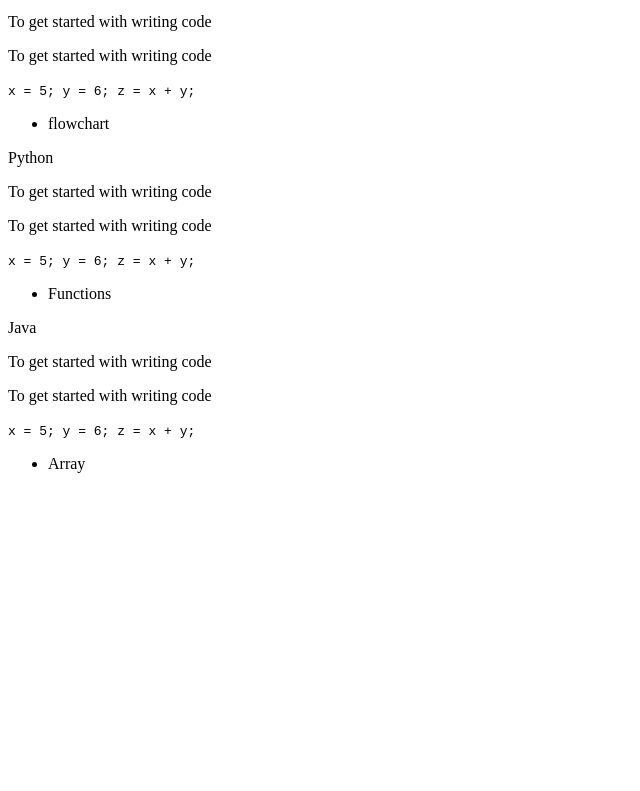
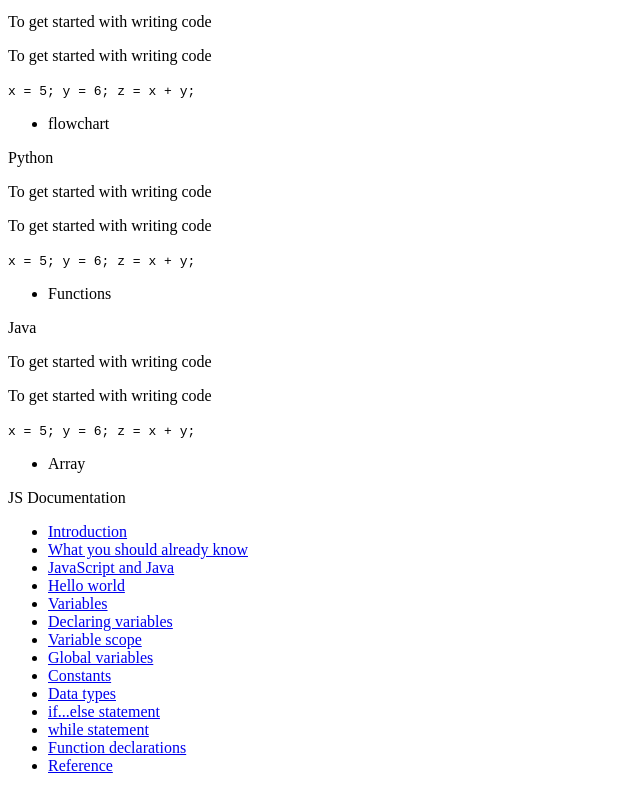
Before and after one commit to Enekwestanley/stanley-oshane, a plain HTML site: page index.html in a window 1280 px wide. Shown: the part 421-1212 px from the top of the page, without its empty margins (0-640 px from the left). Before the commit the page ends 910 px from the top, so only its background shows below. Drawn offline with Linux system fonts and the light colour scheme.

Commit message:
Update index.html

```diff
--- a/index.html
+++ b/index.html
@@ -81,6 +81,40 @@
 </ul>
         </section>
         </section>
+       <nav id="navbar">
+  <header>JS Documentation</header>
+  <ul>
+    <li><a class="nav-link" href="#Introduction">Introduction</a></li>
+    <li>
+      <a class="nav-link" href="#What_you_should_already_know"
+        >What you should already know</a
+      >
+    </li>
+    <li>
+      <a class="nav-link" href="#JavaScript_and_Java">JavaScript and Java</a>
+    </li>
+    <li><a class="nav-link" href="#Hello_world">Hello world</a></li>
+    <li><a class="nav-link" href="#Variables">Variables</a></li>
+    <li>
+      <a class="nav-link" href="#Declaring_variables">Declaring variables</a>
+    </li>
+    <li><a class="nav-link" href="#Variable_scope">Variable scope</a></li>
+    <li><a class="nav-link" href="#Global_variables">Global variables</a></li>
+    <li><a class="nav-link" href="#Constants">Constants</a></li>
+    <li><a class="nav-link" href="#Data_types">Data types</a></li>
+    <li>
+      <a class="nav-link" href="#if...else_statement">if...else statement</a>
+    </li>
+    <li><a class="nav-link" href="#while_statement">while statement</a></li>
+    <li>
+      <a class="nav-link" href="#Function_declarations"
+        >Function declarations</a
+      >
+    </li>
+    <li><a class="nav-link" href="#Reference">Reference</a></li>
+  </ul>
+</nav>
+
 
     </main>
 </body>
```
